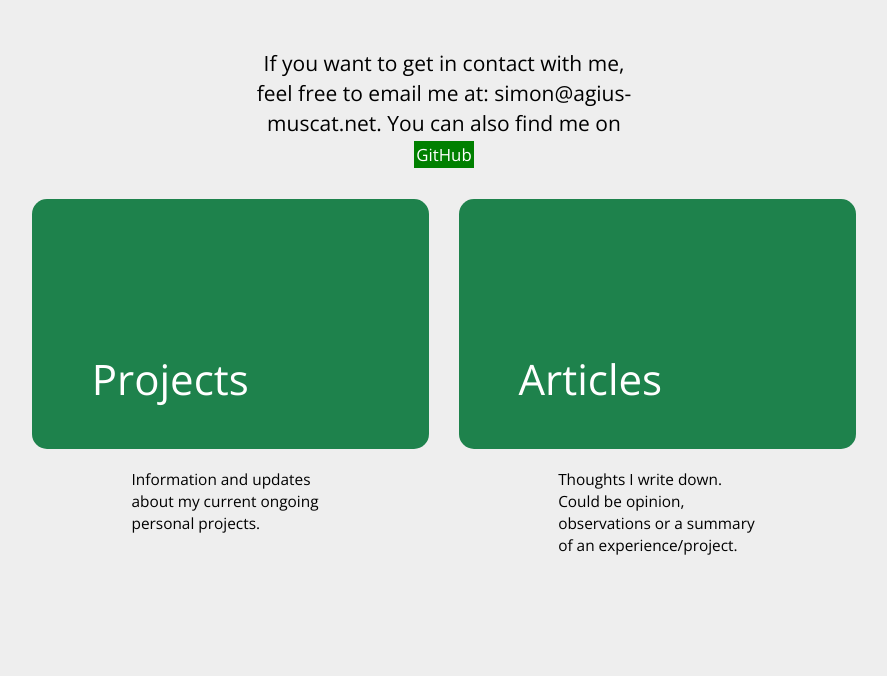
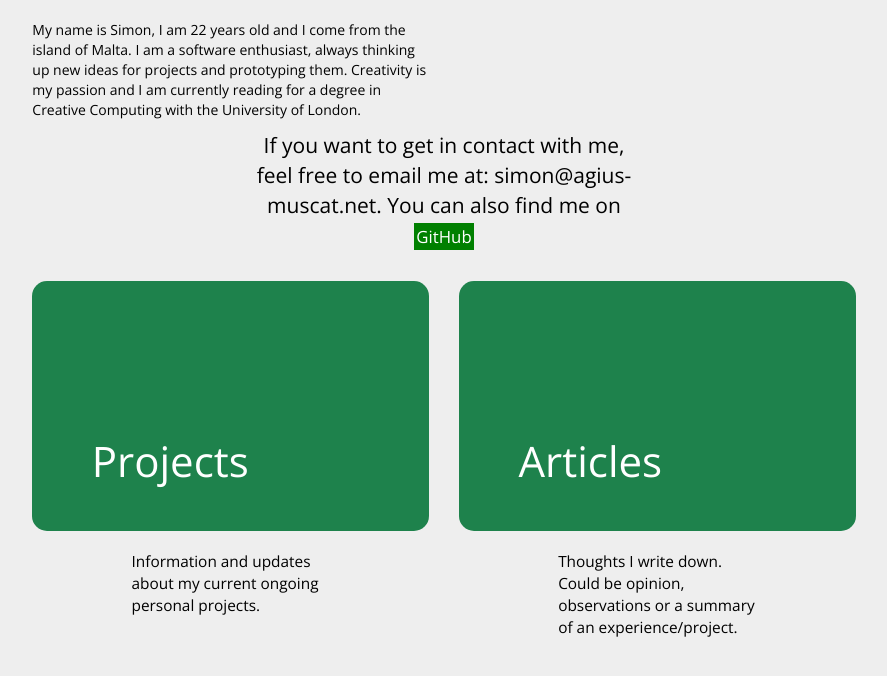
Before and after one commit to purrcat259/digitalcat, a Flask app: page / in a window 1280 px wide. Shown: the part 86-762 px from the top of the page, without its empty margins (196-1083 px from the left). Run offline with Flask 2, Linux system fonts and the light colour scheme; some libraries are stand-ins or nearby versions.

Commit message:
Added new about me paragraph

```diff
--- a/templates/index.html
+++ b/templates/index.html
@@ -2,8 +2,23 @@
 {% block body %}
 <div class="container-fluid">
     <!-- Introduction row -->
-    <div class="row pad-one-em">
+    <div class="row padded-row">
+        <!-- Spacer -->
+        <div class="col-md-2"></div>
+        <!-- Personal statement -->
+        <div id="about-me" class="col-md-4">
+            <p>
+                My name is Simon, I am 22 years old and I come from the island of Malta. I am a software enthusiast,
+                always thinking up new ideas for projects and prototyping them. Creativity is my passion and I am
+                currently reading for a degree in Creative Computing with the University of London.
+            </p>
+        </div>
+        <!-- Photo -->
+        <div class="col-md-4">
 
+        </div>
+        <!-- Spacer -->
+        <div class="col-md-2"></div>
         <!--
         <div class="col-md-3"></div>
         <div id="about-me-para" class="col-md-3">
@@ -13,12 +28,6 @@
                 <li>Based in Malta</li>
                 <li>Reading for BS.C in Creative Computing with University of London</li>
             </ul>
-            <p id="about-me-para" class="about-me-row">
-                My name is Simon and I am 22 years old. I come from and am based on the island of Malta. I've been using
-                computers for around 20 years. It is my tool of choice to solve nearly any problem or to make real any
-                creative idea I think up. I am reading for a degree in Creative Computing with the University of London
-                via their International Programme.
-            </p>
         </div>
         <div id="about-me-image" class="col-md-3">
             <img src="{{ url_for('static', filename='images/face.png') }}">
```
